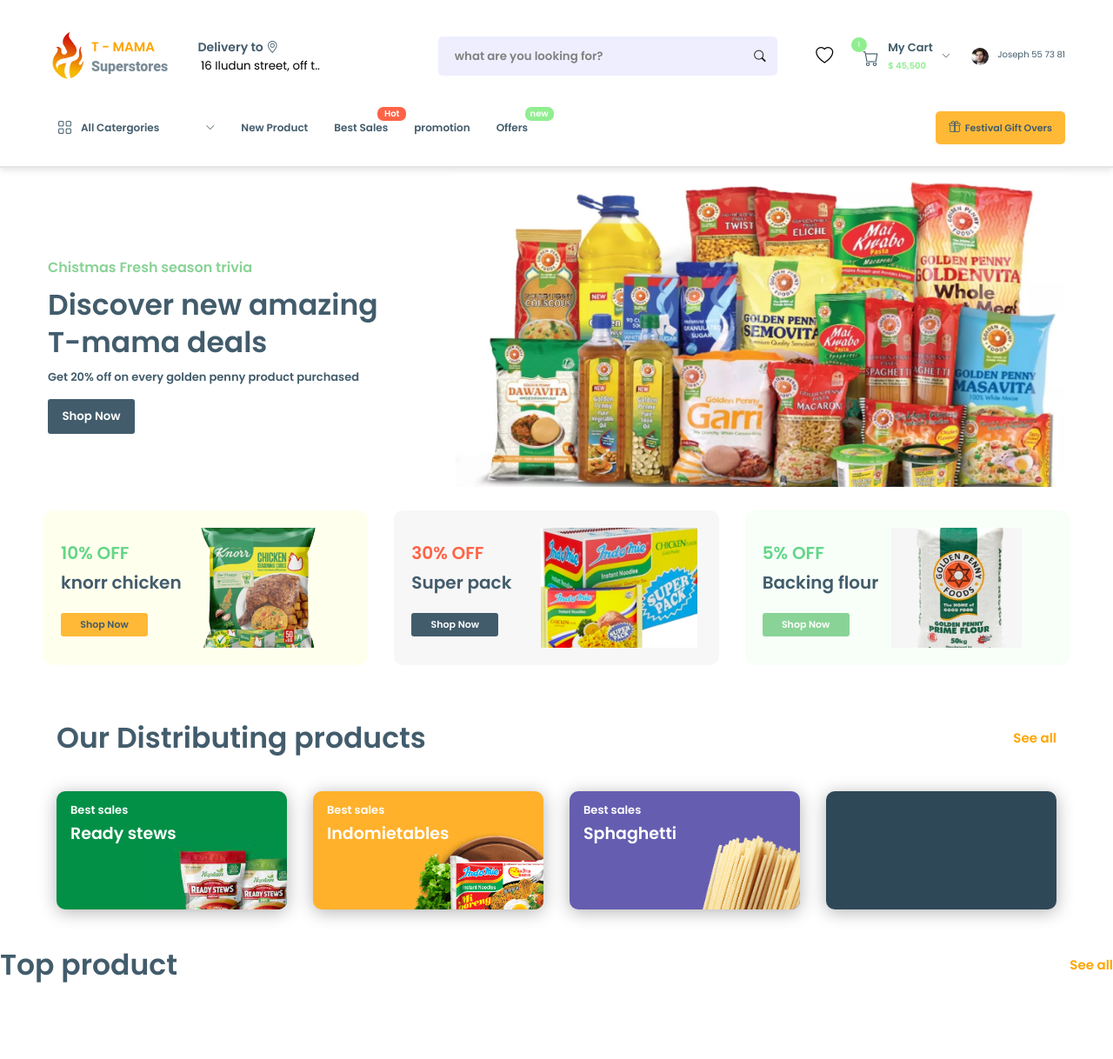
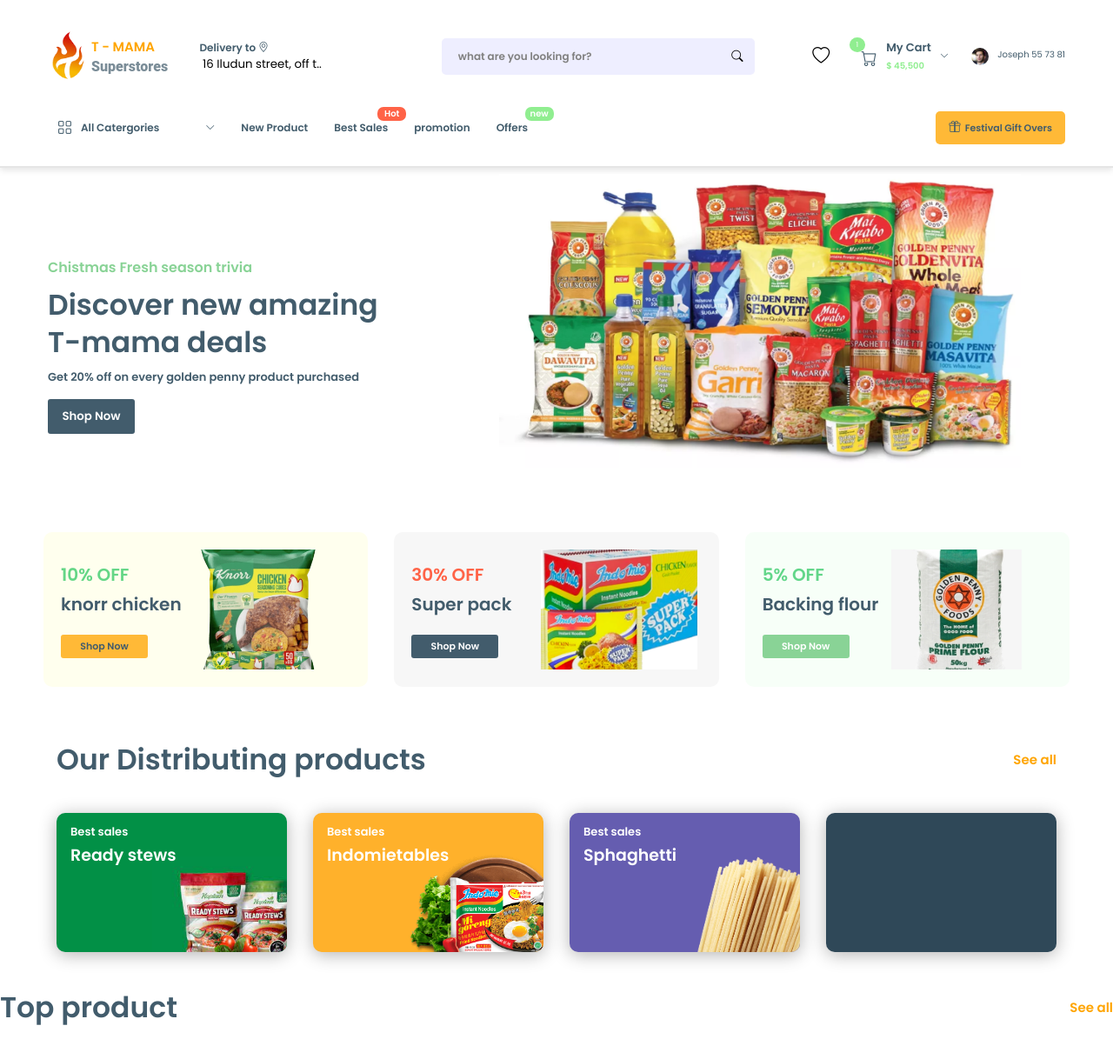
Before and after one commit to Joezy12/jaytech.com, a plain HTML site: page hype.html in a window 1280 px wide. Shown: the whole page at 87% size. Before the commit the page ends 1171 px from the top, so only its background shows below. Drawn offline with nearby package versions, Linux system fonts and the light colour scheme.

Commit message:
Add files via upload

```diff
--- a/hype.html
+++ b/hype.html
@@ -3,6 +3,7 @@
 <head>
 <meta charset="UTF-8" name="viewport">
 <link rel="stylesheet" href="style.css">
+<link rel="stylesheet" href="mystyle.css">
 <link rel="stylesheet" href="https://cdn.jsdelivr.net/npm/bootstrap-icons@1.9.1/font/bootstrap-icons.css">
 <title>CSS fuul course </title>
 
@@ -519,8 +520,58 @@
 
 
 
+@media (max-height: 870px){
+.location {
+width: 252px;
+}
+
+.location input {
+}
+
+::placeholder{
+font-size: 12px;
+}
+
+.location p {
+font-size: 12px;
+}
+
+.search {
+width: 390px;
+}
+
+.search input{
+width: 320px;
+height: 42px;
+}
+
+.search button{
+height: 42px;
+}
+
+.discovery-pic {
+width: 60%;
+min-height: 45vh;
+background: url(foodstuff2.png);
+background-repeat: no-repeat;
+background-size: 600px;
+background-position: top;
+}
+
+.percent-container {
+margin-top: 25px;
+}
+
+.distributor {
+height: 20vh;
+}
+
+.distri-bottom {
+height: 20vh;
+}
 
 
+}
 
 
 
```
